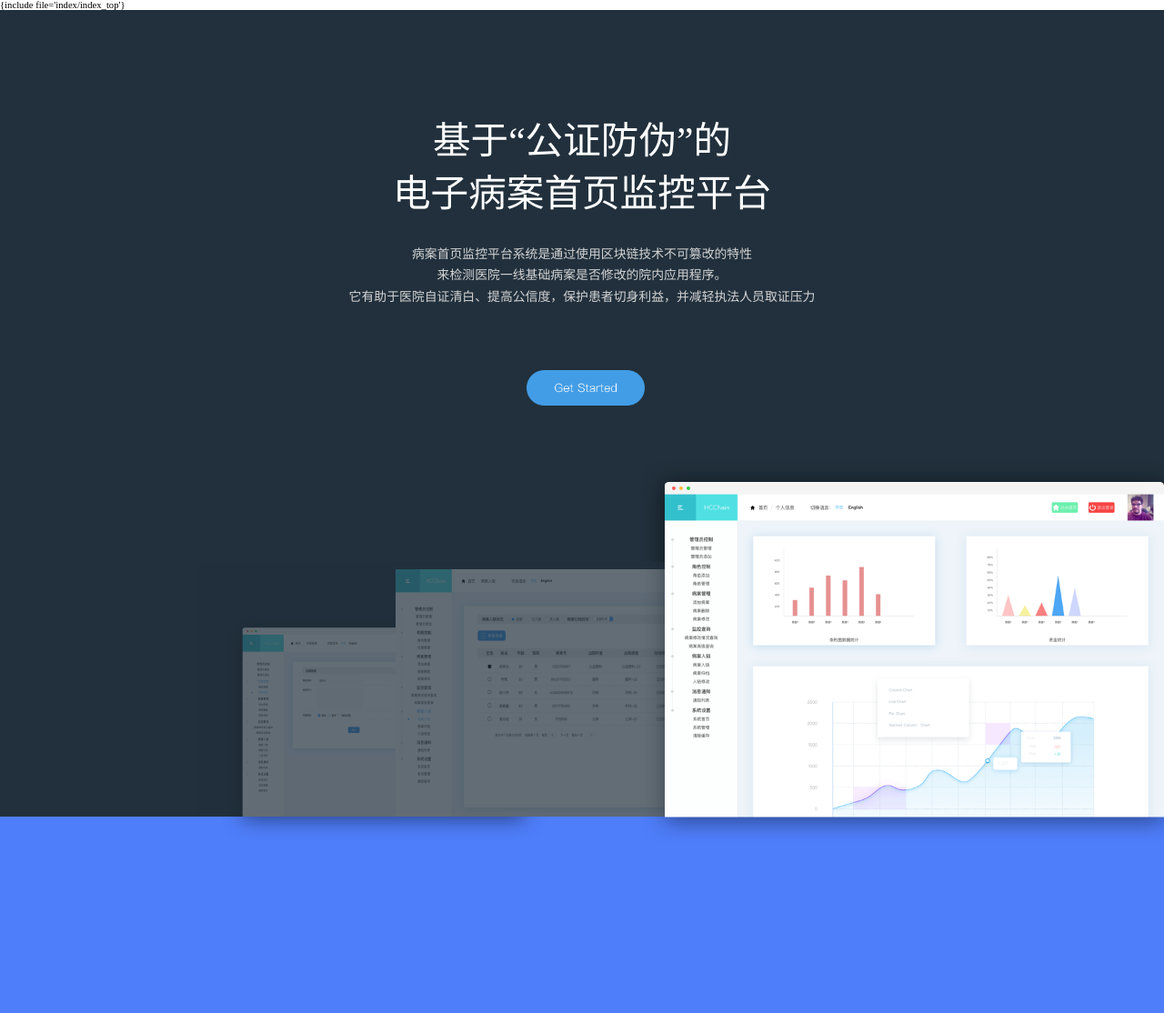
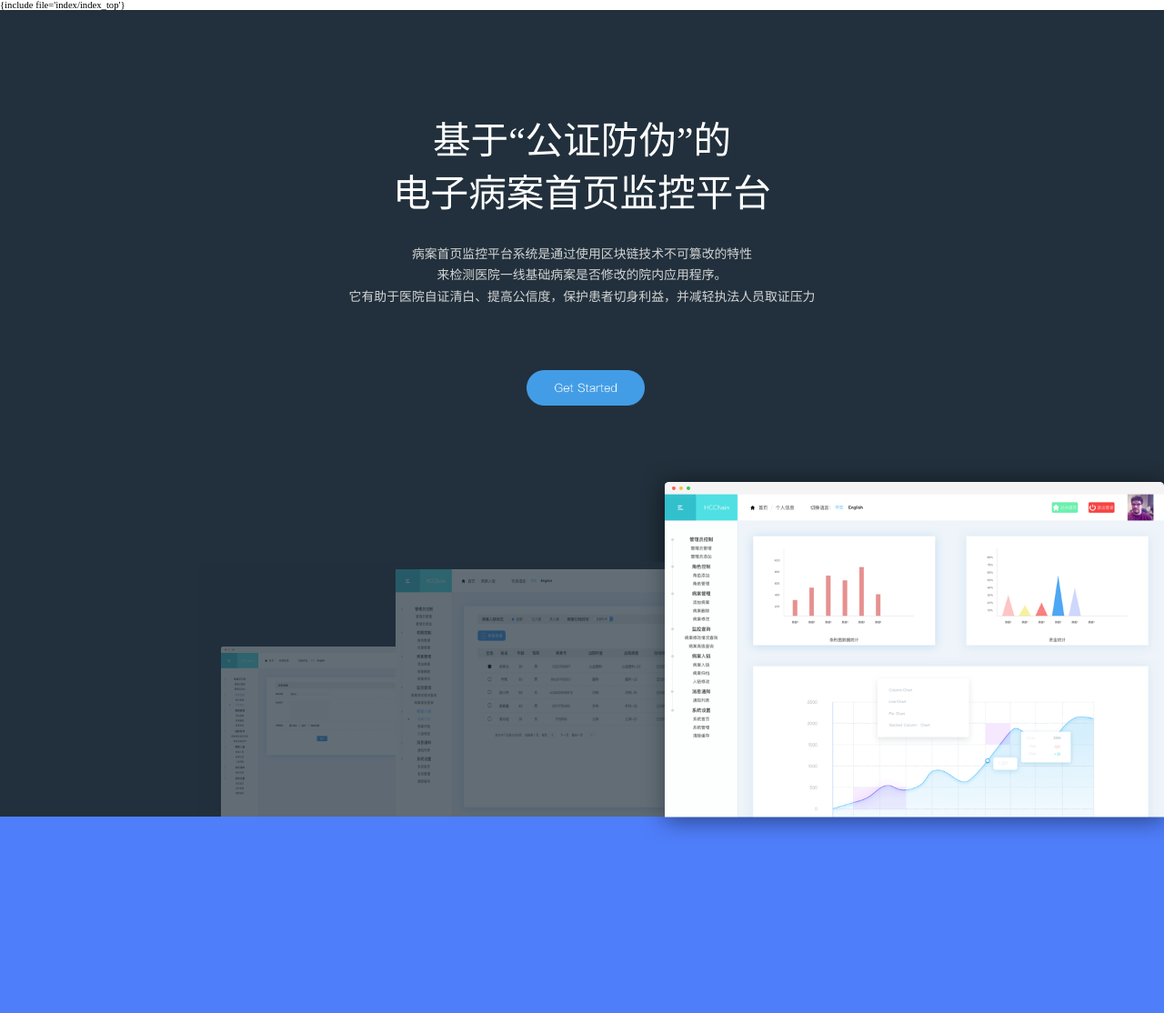
Before and after one commit to larkin2296/lianxing_web, a PHP site: page /lianxing/apps/index/view/project_show/index.html in a window 1280 px wide. Shown: the top 1114 px of the page at 91% size. Run offline with PHP 8.4, Linux system fonts and the light colour scheme; some libraries are stand-ins or nearby versions.

Commit message:
no message

```diff
--- a/apps/index/view/project_show/index.html
+++ b/apps/index/view/project_show/index.html
@@ -18,7 +18,7 @@
     </div>
     <div class="fir_pic">
             <div class="fir_pic_grey"></div>
-            <img src="__static__/img/Group_7.jpg" class="fir_pic_1"/>
+            <img src="__static__/img/Group_7.png" class="fir_pic_1"/>
             <img src="__static__/img/Group_10.jpg" class="fir_pic_2"/>
             <img src="__static__/img/Group_5.jpg" class="fir_pic_3"/>
     </div>
--- a/public/static/css/projectshow.css
+++ b/public/static/css/projectshow.css
@@ -69,8 +69,8 @@
 .fir_pic_1{
     position: absolute;
     left: 19%;
-    bottom: -7%;
-    width: 27.9%;
+    bottom: 0%;
+    width: 21.9%;
  }
 .fir_pic_2{
     position: absolute;
```
Also changed, not shown: public/static/img/Group_7.png (added).
